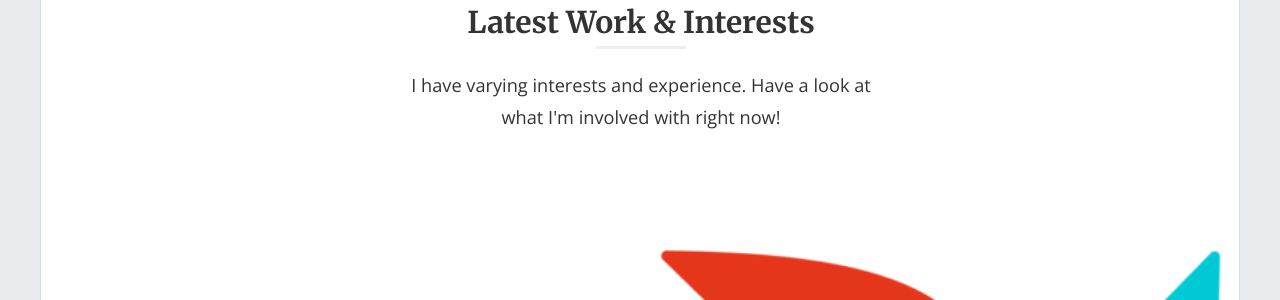
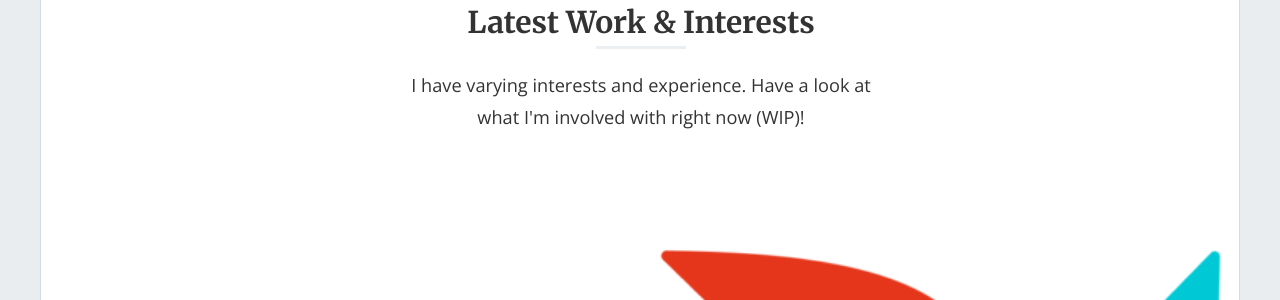
Before and after one commit to bryantduong/bryantduong.github.io, a Jekyll site: the page built from index.html, in a window 1280 px wide and 900 px high, scrolled down 625 px. Shown: the part 187-487 px from the top of the window. Built offline with Jekyll 4.4.1, drawn with Linux system fonts in a browser that asks for light colours; nearby versions of some CDN libraries; the list of posts is cut into pages by our own code.

Commit message:
Update _config.yml

```diff
--- a/_config.yml
+++ b/_config.yml
@@ -23,7 +23,7 @@ github_username: ''
 medium_username: ''
 linkedin_username: 'bryantduong'
 section_title: "Latest Work & Interests"
-section_subtitle: "I have varying interests and experience. Have a look at what I'm involved with right now!"
+section_subtitle: "I have varying interests and experience. Have a look at what I'm involved with right now (WIP)!"
 blog_url: true
 
 # Build settings
```
